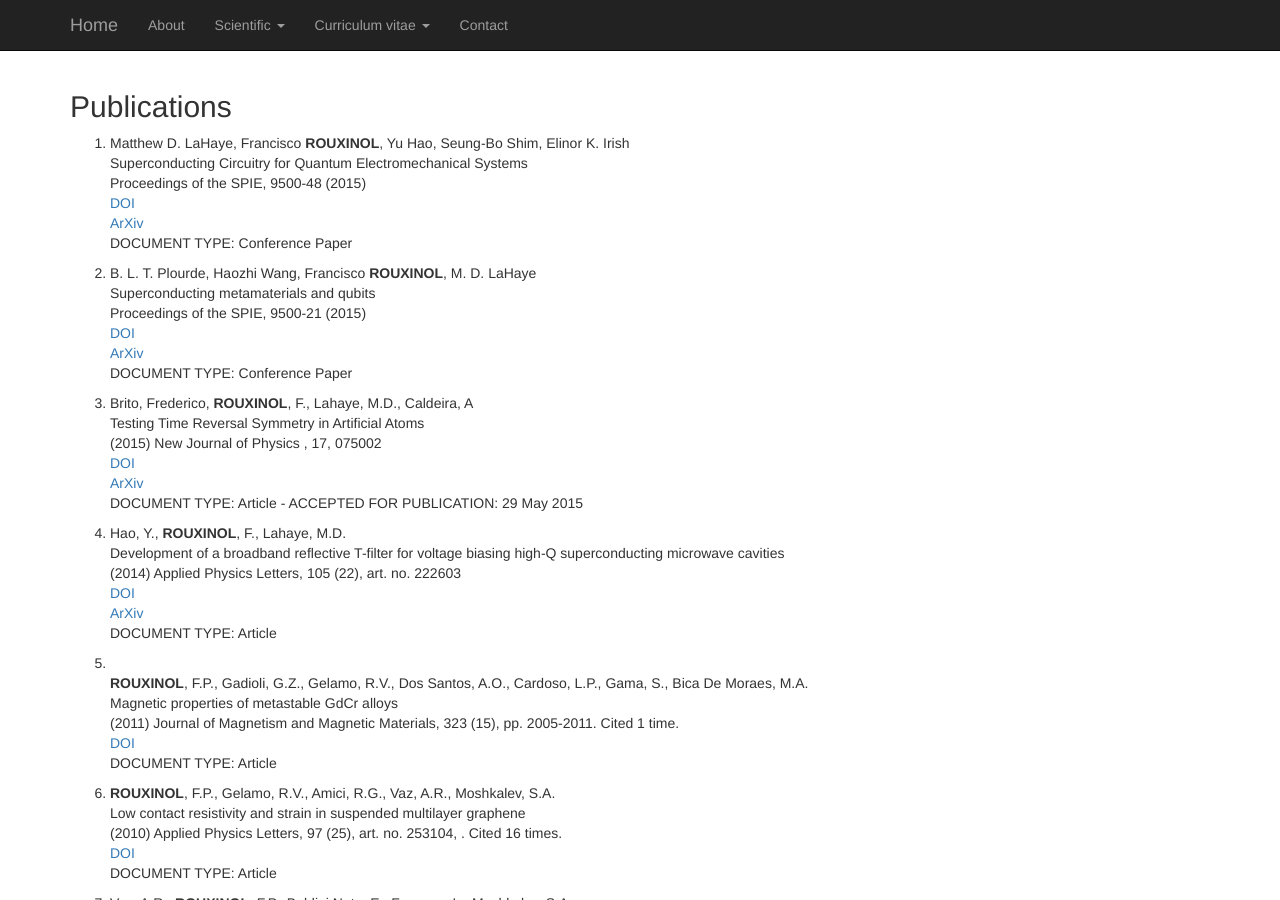
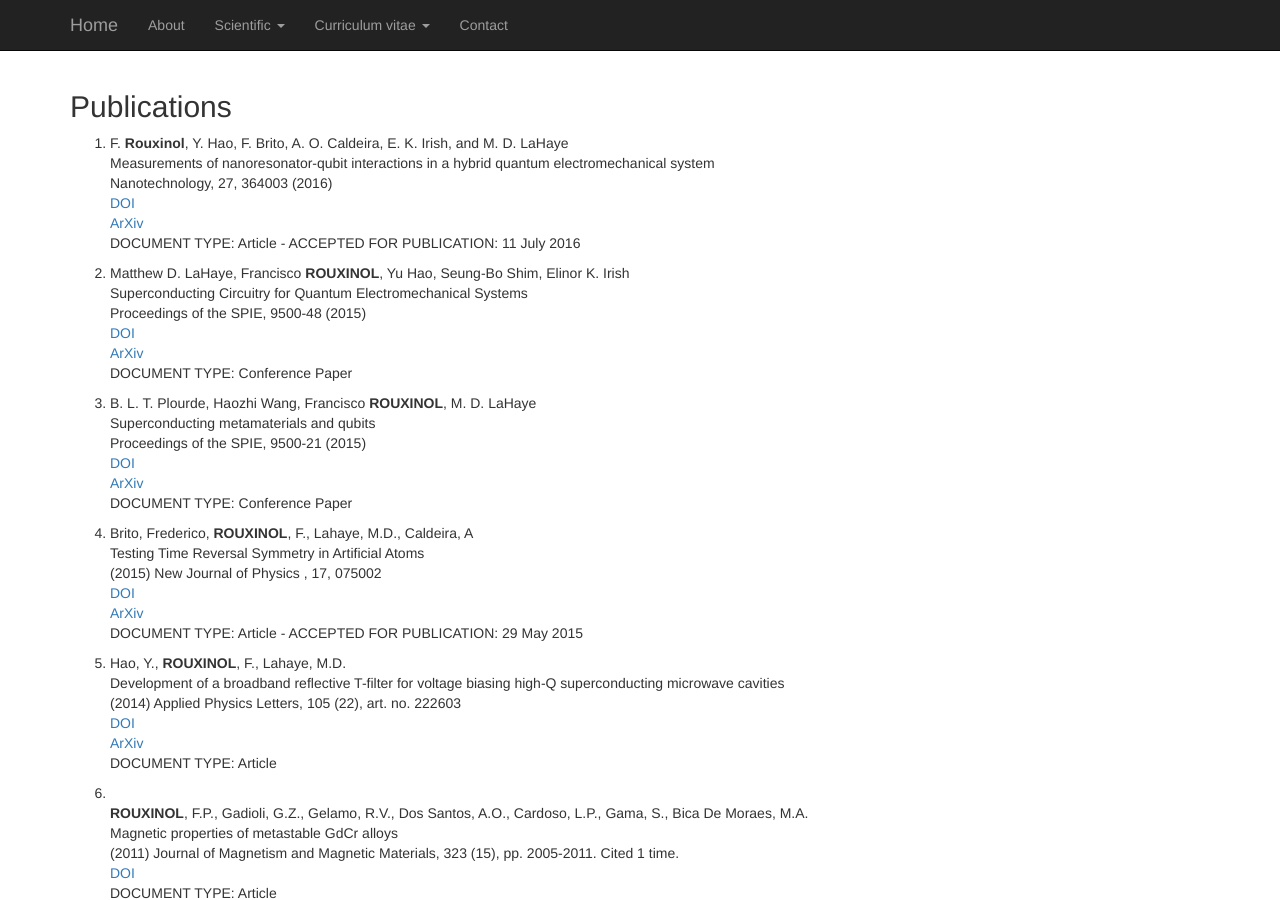
Before and after one commit to Rouxinol-Research-Lab/Rouxinol-Research-Lab.github.io, a Jekyll site: the page built from Papers.html, in a window 1280 px wide and 900 px high. Built offline with Jekyll 4.4.1, drawn with Linux system fonts in a browser that asks for light colours; Markdown is read by kramdown in place of the engine named in the settings.

Commit message:
Update Curriculum

```diff
--- a/Papers.html
+++ b/Papers.html
@@ -8,6 +8,12 @@ layout: default
 <ol class="list-unstyled">
 
   <ol>
+
+<li>
+	<p> F. <b>Rouxinol</b>, Y. Hao, F. Brito, A. O. Caldeira, E. K. Irish, and M. D. LaHaye<br /> Measurements of nanoresonator-qubit interactions in a hybrid quantum electromechanical system<br /> Nanotechnology, 27, 364003 (2016)<br /> <a href="http://dx.doi.org/10.1088/0957-4484/27/36/364003">DOI </a> <br /> <a href="https://arxiv.org/abs/1605.01454">ArXiv </a> <br />
+	DOCUMENT TYPE: Article - ACCEPTED FOR PUBLICATION: 11 July 2016 </br>
+    </p>
+</li>
 
 
 <li>
```
Also changed, not shown: 3 other files.
